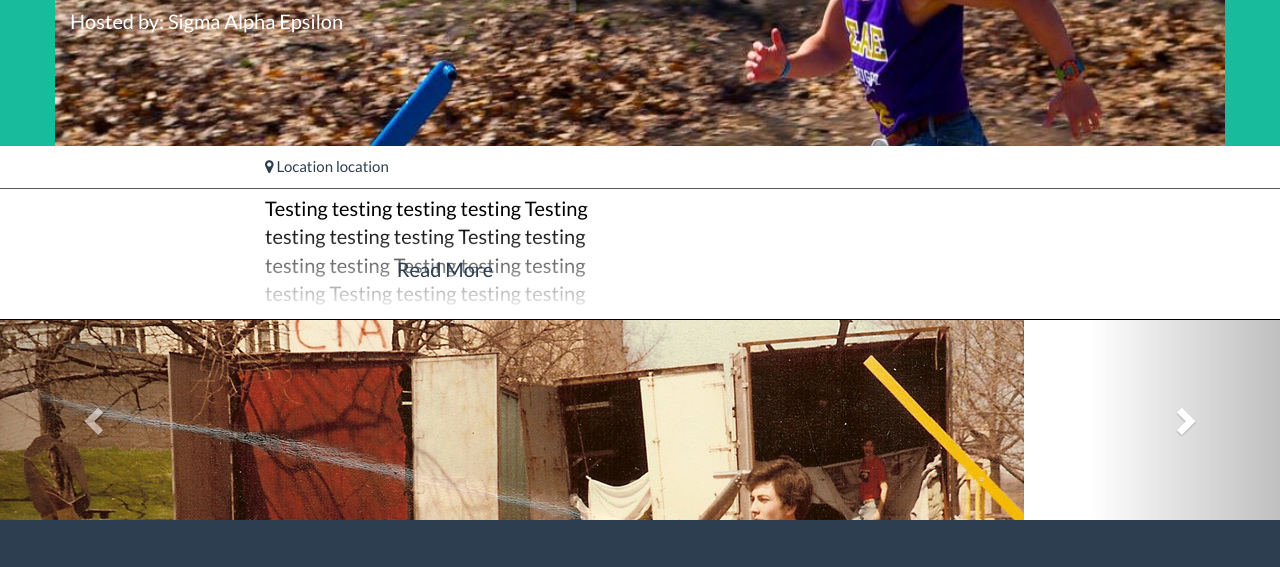
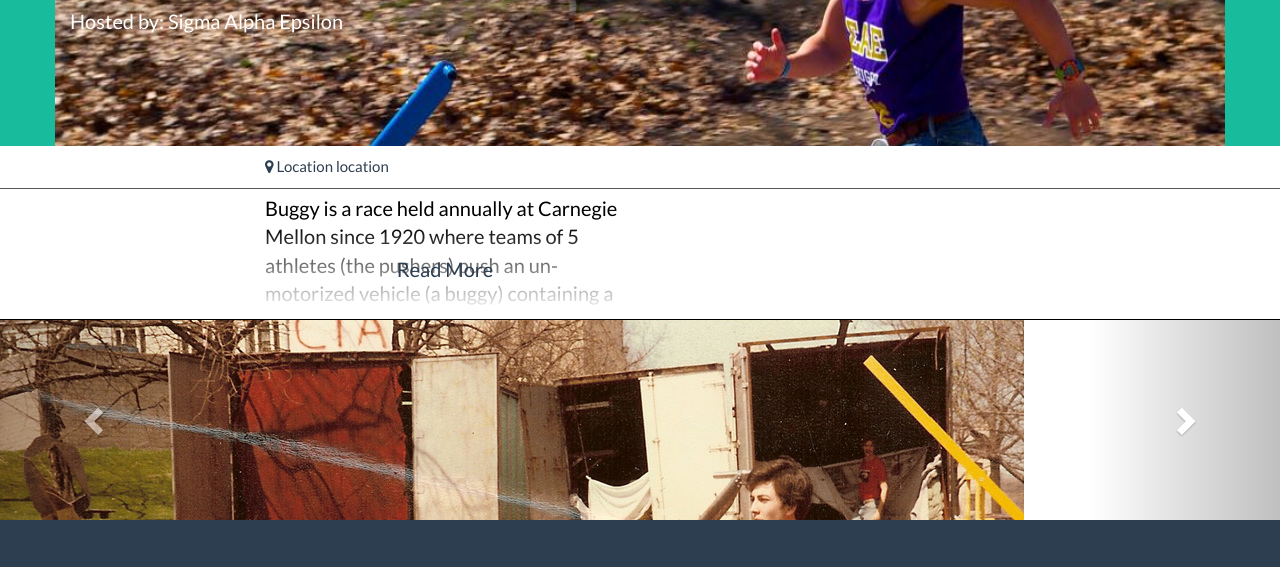
Before and after one commit to ejcollazo/18099-front-end, a plain HTML site: page index.html in a window 1280 px wide. Shown: the part 253-820 px from the top of the page. Drawn offline with nearby package versions, Linux system fonts and the light colour scheme.

Commit message:
buggy description

```diff
--- a/index.html
+++ b/index.html
@@ -72,7 +72,7 @@
         <div class="container">
             <div class="row">
                 <div class="col-lg-4 col-lg-offset-2 expand">
-                    <p>Testing testing testing testing Testing testing testing testing Testing testing testing testing Testing testing testing testing Testing testing testing testing Testing testing testing testing Testing testing testing testing Testing testing testing testing Testing testing testing testing Testing testing testing testing Testing testing testing testing Testing testing testing testing Testing testing testing testing Testing testing testing testing Testing testing testing testing Testing testing testing TestingTesting testing testing testing Testing testing testing testingTesting testing testing testingTesting testing testing TestingTesting Testing testing testing testing Testing testing testing testingTesting testing testing testingTesting testing testing testingTesting testing testing testingTesting testing testing testingTesting Testing testing testing testingTesting testing testing testingTesting testing testing testing</p>
+                    <p>Buggy is a race held annually at Carnegie Mellon since 1920 where teams of 5 athletes (the pushers) push an un-motorized vehicle (a buggy) containing a driver around a 0.84 mile course in a relay format where the vehicle serves as the baton. Roughly half of the course is uphill, during which the pushers run and shove the buggy uphill. During the other - downhill - half, drivers are on their own to navigate tight turns at speeds of up to 35mph. Over 400 Carnegie Mellon students (both men and women, mostly undergrads) per year participate as part of one of the 12-15 organizations - about half of which are greek. Teams are generally broken down into three major roles: pushers, drivers, and mechanics. Pushers train on and off the course to improve their times and their exchanges, drivers gain experience navigating the course during the weekend "free roll" practices, and mechanics do the engineering, designing and building new buggies from the raw materials and then maintaining and tuning them to be as fast as possible.</p>
                     <p class="read-more"><a href="#" class="button">Read More</a></p>
                 </div>
 
```
